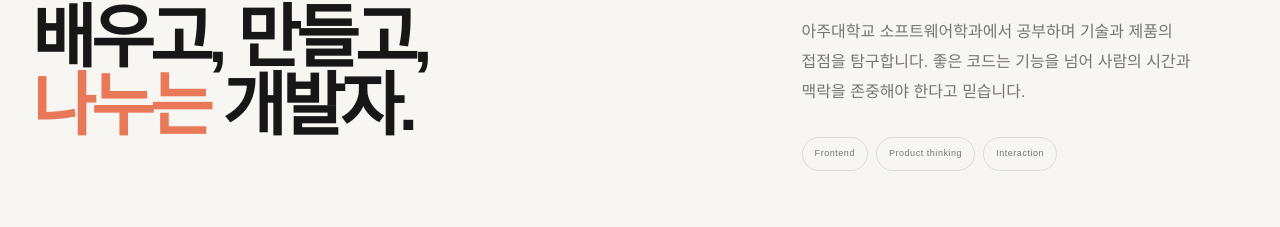
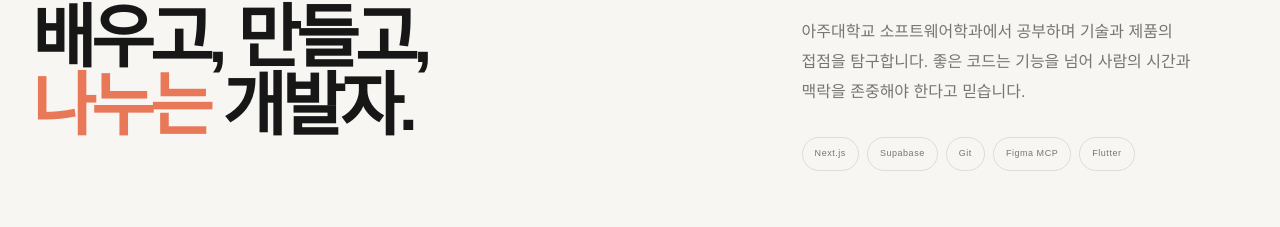
Before and after one commit to ljmyung1224/dingco-vibecoding, a Next.js app: page / in a window 1280 px wide. Shown: the part 2743-2970 px from the top of the page. Built offline with nearby package versions, Linux system fonts and the light colour scheme.

Commit message:
chore: update portfolio tech stack

```diff
--- a/app/page.tsx
+++ b/app/page.tsx
@@ -57,7 +57,7 @@ export default function Home() {
           <h2><span className="title-line" data-reveal data-delay="60">배우고, 만들고,</span><br /><span className="title-line" data-reveal data-delay="140"><em>나누는</em> 개발자.</span></h2>
           <div className="about-copy" data-reveal data-delay="190">
             <p>아주대학교 소프트웨어학과에서 공부하며 기술과 제품의 접점을 탐구합니다. 좋은 코드는 기능을 넘어 사람의 시간과 맥락을 존중해야 한다고 믿습니다.</p>
-            <div className="skill-list"><span>Frontend</span><span>Product thinking</span><span>Interaction</span></div>
+            <div className="skill-list"><span>Next.js</span><span>Supabase</span><span>Git</span><span>Figma MCP</span><span>Flutter</span></div>
           </div>
         </div>
         <div className="principles">
```
